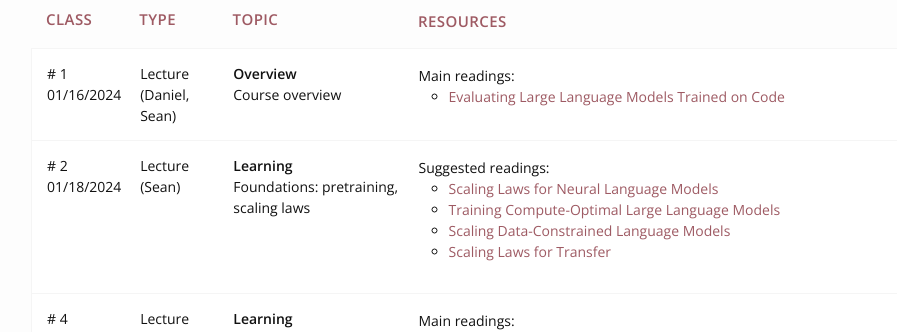
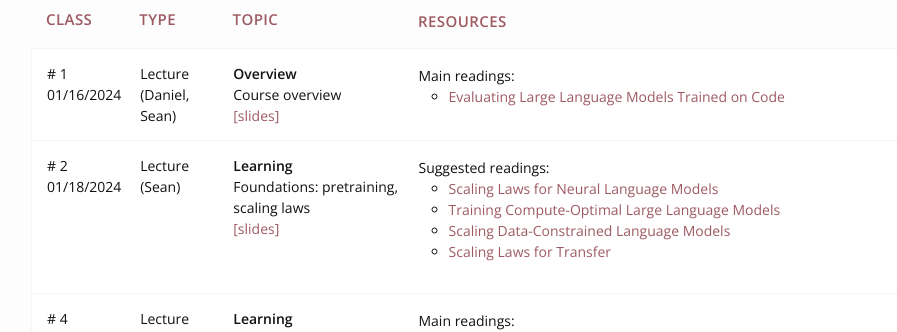
Before and after one commit to cmu-codegen/s2024, a Jekyll site: the page built from index.md, in a window 1280 px wide and 900 px high, scrolled down 2305 px. Shown: the part 154-486 px from the top of the window, without its empty margins (174-1071 px from the left). Built offline with Jekyll 4.4.1, drawn with Linux system fonts in a browser that asks for light colours; nearby versions of some CDN libraries.

Commit message:
add slides

```diff
--- a/_config.yml
+++ b/_config.yml
@@ -11,7 +11,7 @@ markdown: kramdown
 permalink: blog/:year/:month/:title
 excerpt_separator: "<!--more-->"
 
-include: ['_images', '_css']
+include: ['_images', '_css', 'static_files']
 exclude: ['develop']
 
 dateformat: "%m/%d/%Y"
--- a/_data/schedule.yml
+++ b/_data/schedule.yml
@@ -11,6 +11,7 @@ schedule:
     main:
       - url: https://arxiv.org/abs/2108.07732
         title: Evaluating Large Language Models Trained on Code
+    slides: "/static_files/codegen_s2024_1_overview.pdf"
 
   - number: 2
     title: "Foundations: pretraining, scaling laws"
@@ -30,6 +31,8 @@ schedule:
         title: "Scaling Data-Constrained Language Models"
       - url: https://arxiv.org/abs/2102.01293
         title: "Scaling Laws for Transfer"
+    slides: "/static_files/codegen_s2024_2_overview.pdf"
+
 
   - number: 4
     title: Code pretraining objectives
--- a/_layouts/home.html
+++ b/_layouts/home.html
@@ -140,6 +140,9 @@ layout: default
         <div class="col col-2" data-label="Description">
             <strong>{{ event.theme }}</strong><br>
             {{ event.title }}
+            {% if event.slides %}
+            <br><a href="static_files/codegen_s2024_1_overview.pdf">[slides]</a>
+            {% endif %}
         </div>
         <div class="col col-3 markdown-content">
 
@@ -163,6 +166,7 @@ layout: default
             {% endfor %}
             </ul>
             {% endif %}
+
 
         </div>
     </li>
```
Also changed, not shown: 2 other files.
